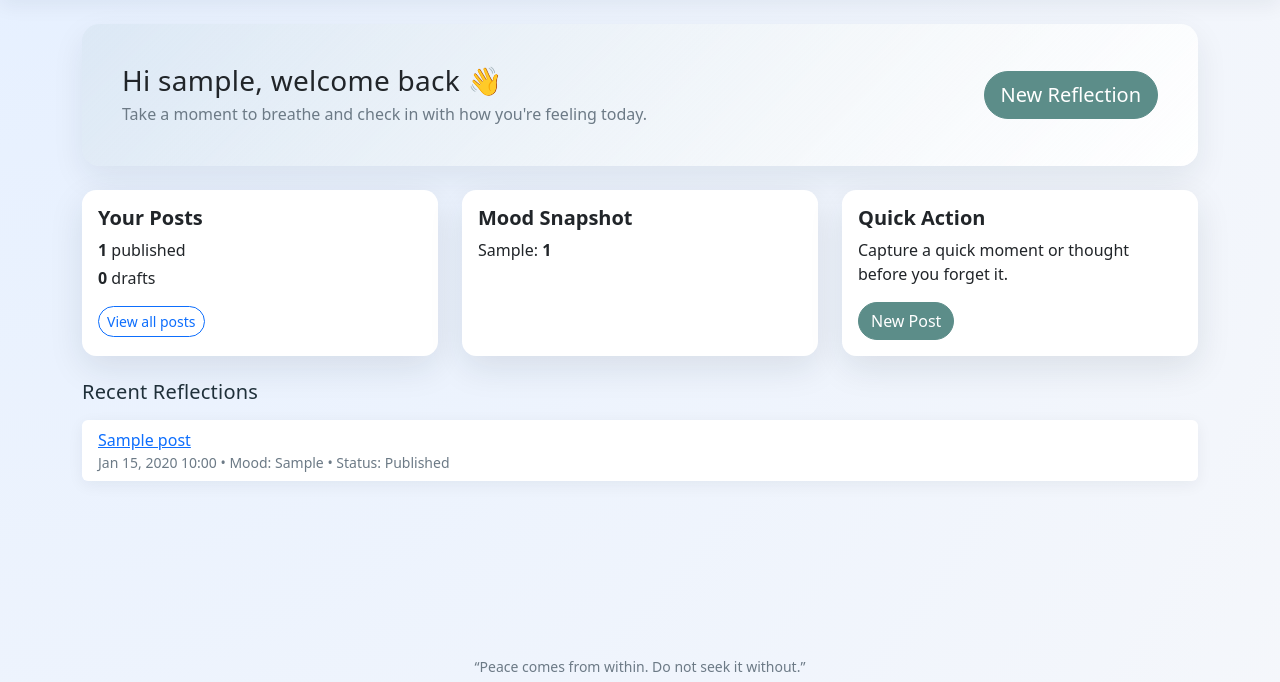
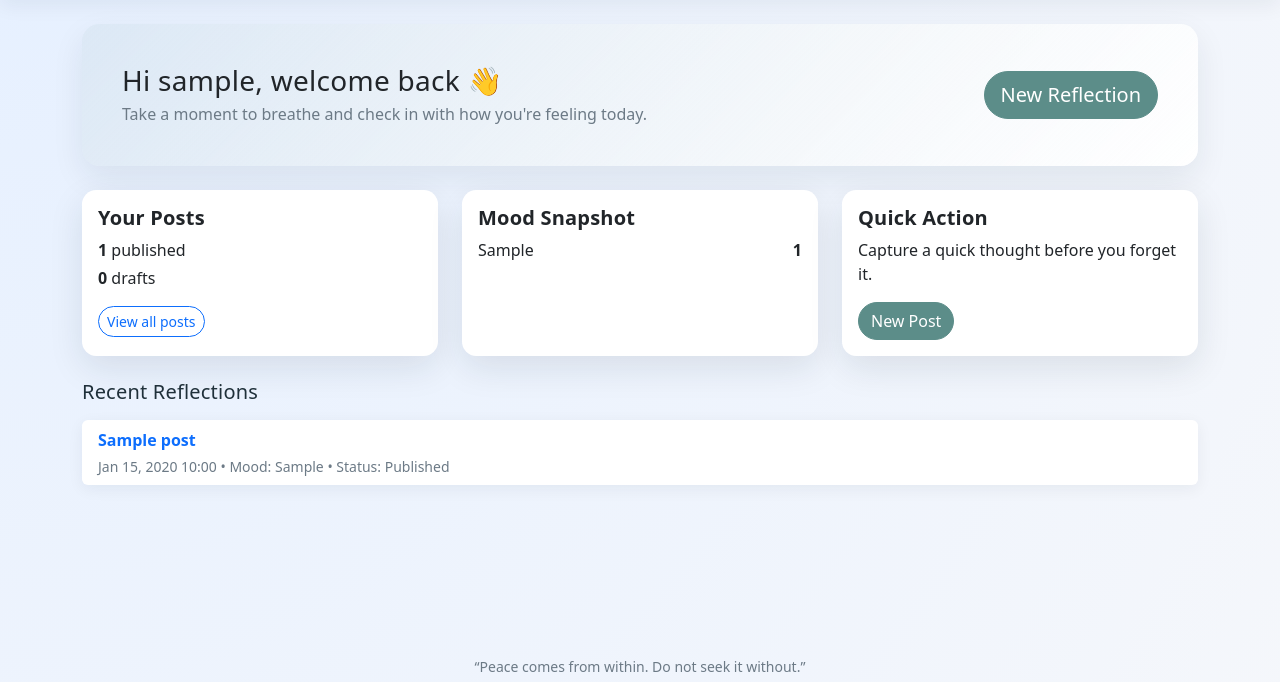
Before and after one commit to Beechy-92/beechy_milestone_3, a Django app: page / in a window 1280 px wide. Shown: the part 57-739 px from the top of the page. Run offline with Django 4.2, Linux system fonts and the light colour scheme; a user stored in the database is signed in; tables that the repository leaves empty hold one stand-in row (values such as "Sample post").

```diff
--- a/still_mind/templates/still_mind/home.html
+++ b/still_mind/templates/still_mind/home.html
@@ -27,11 +27,11 @@
 
   <!-- DASHBOARD CARDS -->
   <div class="row g-4 mb-4">
-    <!-- Your Posts card -->
+    <!-- Your Posts -->
     <div class="col-md-4">
       <div class="card h-100">
         <div class="card-body">
-          <h5 class="card-title">Your Posts</h5>
+          <h2 class="h5 card-title">Your Posts</h2>
           <p class="mb-1">
             <strong>{{ published_count|default:"0" }}</strong> published
           </p>
@@ -45,34 +45,37 @@
       </div>
     </div>
 
-    <!-- Mood Snapshot card -->
+    <!-- Mood Snapshot -->
     <div class="col-md-4">
       <div class="card h-100">
         <div class="card-body">
-          <h5 class="card-title">Mood Snapshot</h5>
+          <h2 class="h5 card-title">Mood Snapshot</h2>
+
           {% if mood_stats %}
             <ul class="list-unstyled mb-0">
               {% for item in mood_stats %}
-                <li>
-                  <span class="text-capitalize">{{ item.mood|default:"(not set)" }}:</span>
+                <li class="d-flex justify-content-between">
+                  <span class="text-capitalize">{{ item.mood|default:"(not set)" }}</span>
                   <strong>{{ item.count }}</strong>
                 </li>
               {% endfor %}
             </ul>
           {% else %}
-            <p class="text-muted mb-0">No mood data yet. Reflect more to see patterns.</p>
+            <p class="text-muted mb-0">
+              No mood data yet. Create a few published reflections to see patterns.
+            </p>
           {% endif %}
         </div>
       </div>
     </div>
 
-    <!-- Quick Action card -->
+    <!-- Quick Action -->
     <div class="col-md-4">
       <div class="card h-100">
         <div class="card-body">
-          <h5 class="card-title">Quick Action</h5>
+          <h2 class="h5 card-title">Quick Action</h2>
           <p class="mb-3">
-            Capture a quick moment or thought before you forget it.
+            Capture a quick thought before you forget it.
           </p>
           <a href="{% url 'still_mind:post_create' %}" class="btn btn-primary">
             New Post
@@ -85,14 +88,16 @@
   <!-- RECENT POSTS -->
   <section>
     <h2 class="h5 mb-3">Recent Reflections</h2>
+
     {% if recent_posts %}
       <ul class="list-group">
         {% for post in recent_posts %}
           <li class="list-group-item">
-            <a href="{% url 'still_mind:post_detail' slug=post.slug %}">
+            <a href="{% url 'still_mind:post_detail' slug=post.slug %}" class="fw-semibold text-decoration-none">
               {{ post.title }}
             </a>
-            <small class="text-muted d-block">
+
+            <small class="text-muted d-block mt-1">
               {{ post.created_at|date:"M d, Y H:i" }}
               {% if post.mood %} • Mood: {{ post.mood }}{% endif %}
               • Status: {{ post.get_status_display }}
@@ -101,14 +106,16 @@
         {% endfor %}
       </ul>
     {% else %}
-      <p class="text-muted">You haven't written anything yet. Ready to begin?</p>
+      <p class="text-muted mb-0">
+        You haven't written anything yet. Ready to begin?
+      </p>
     {% endif %}
   </section>
 
 {% else %}
 
   <!-- LOGGED OUT VIEW -->
-  <div class="text-center mt-5 mb-5">
+  <div class="text-center py-5">
     <h1 class="display-5 mb-3">Welcome to StillMind</h1>
     <p class="lead text-muted mb-4">
       Your space for mindful journaling and emotional clarity.
```
Also changed, not shown: README.md.
